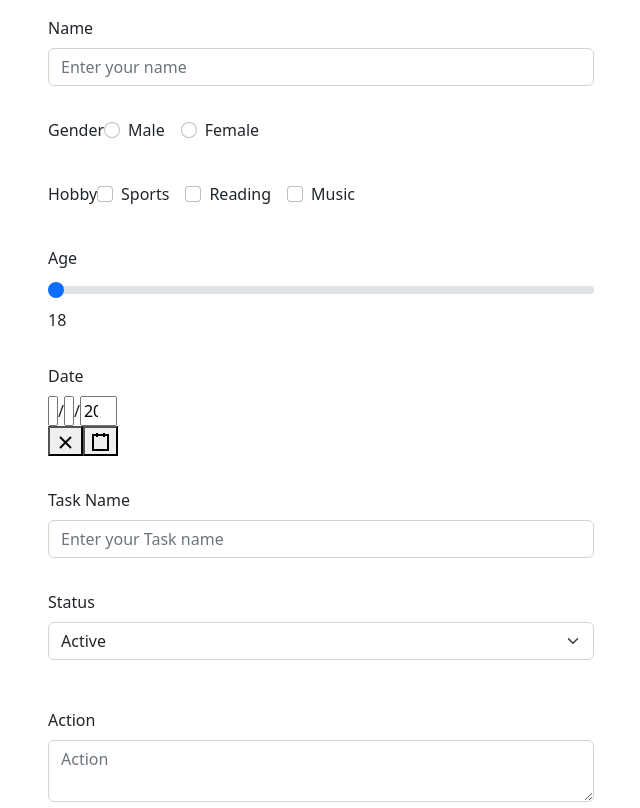
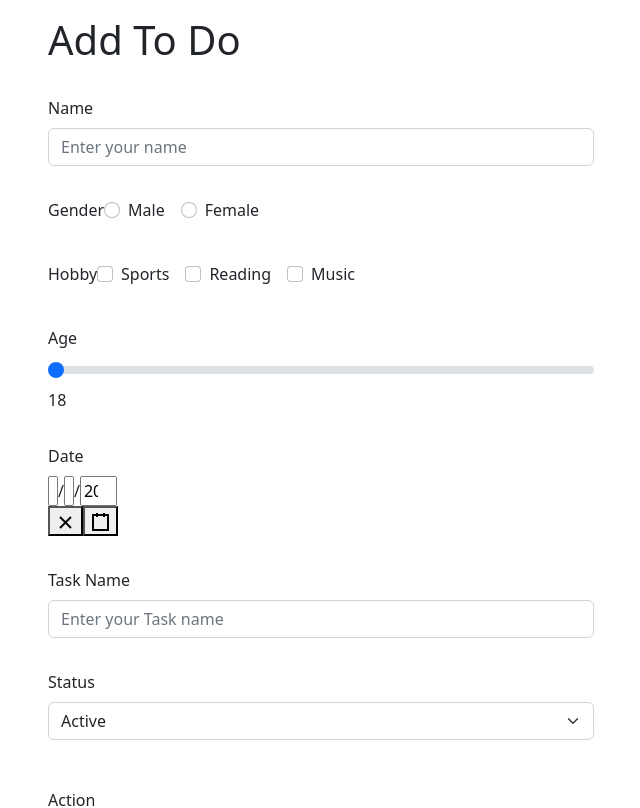
Before and after one commit to abhi-shek-gupta/Todo-app, a React (Create React App) app: page / in a window 1280 px wide. Shown: the top 808 px of the page, without its empty margins (319-959 px from the left). Built offline with nearby package versions, Linux system fonts and the light colour scheme.

Commit message:
Updated demo link

```diff
--- a/src/components/AddTodo.jsx
+++ b/src/components/AddTodo.jsx
@@ -30,6 +30,7 @@ const AddTodo = () => {
   };
   return (
     <FormContainer>
+      <h1 className="my-3"> Add To Do</h1>
       <Form onSubmit={handleSubmit}>
         <Row className="mb-3">
           <Form.Group controlId="name" className="my-3">
```
Also changed, not shown: 1 other file (tests, documents, lock files or other folders).
